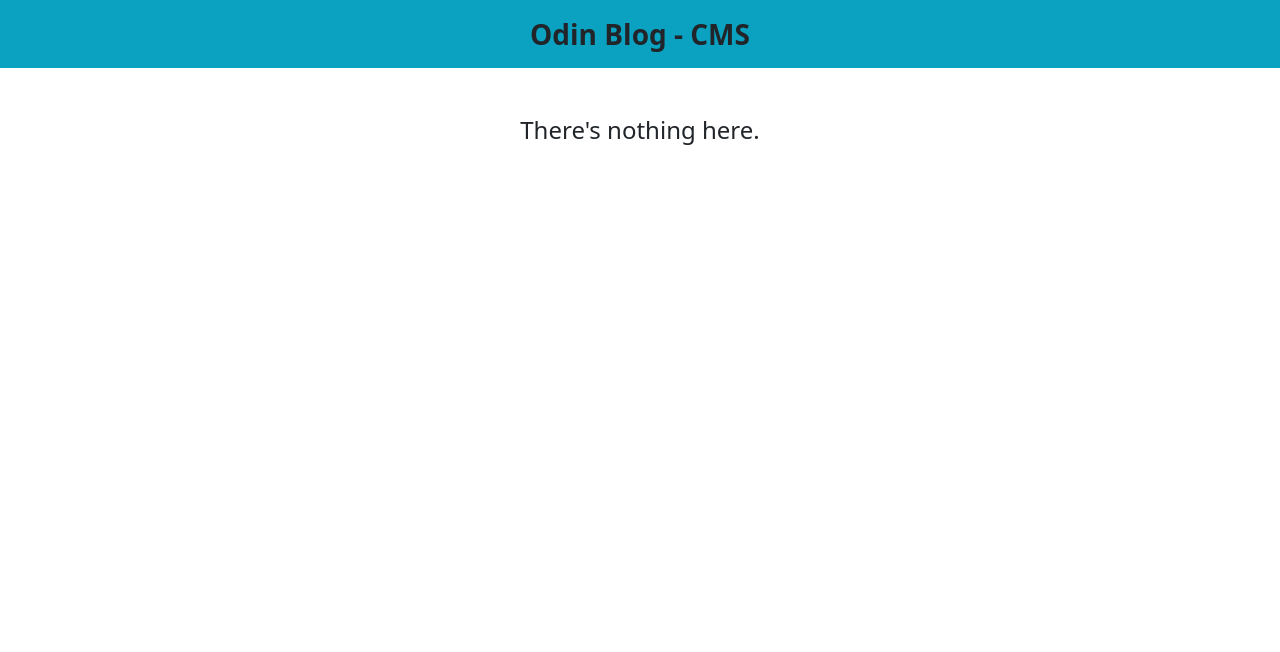
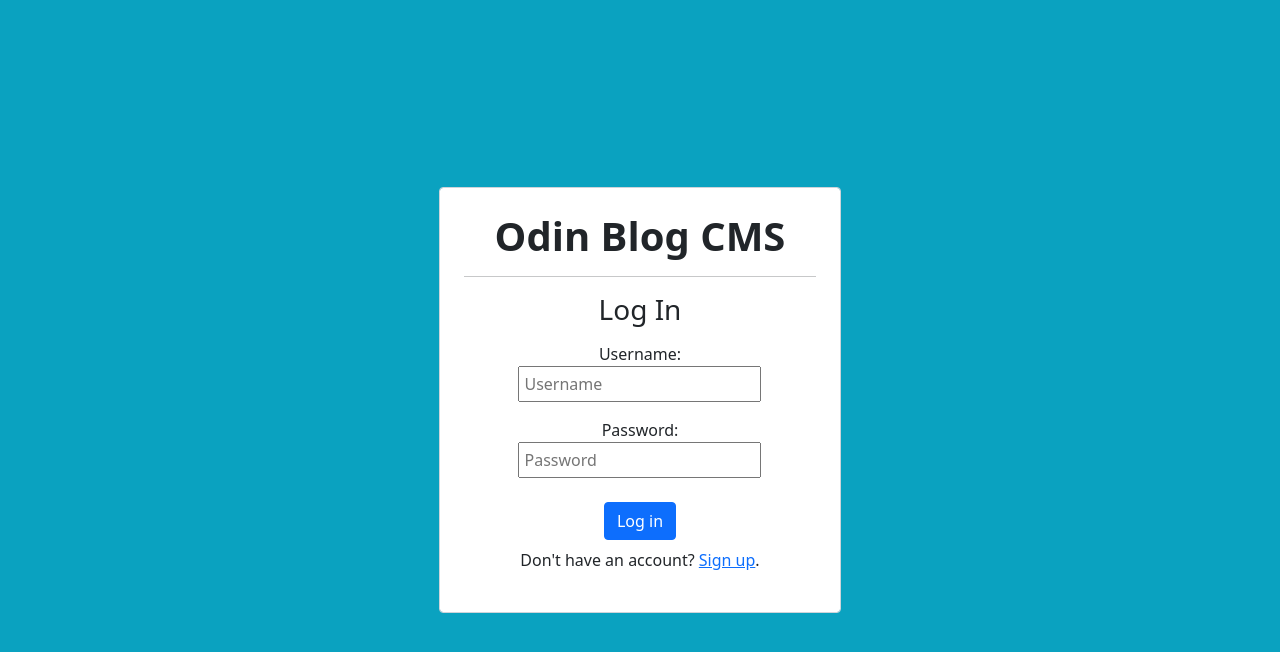
Before and after one commit to gabrielmj23/Odin-Blog-CMS, a React (Create React App) app: page /login in a window 1280 px wide. Shown: the top 652 px of the page. Built offline with nearby package versions, Linux system fonts and the light colour scheme.

Commit message:
Added login page and functionality, fixed some urls on fetch functions

```diff
--- a/src/App.js
+++ b/src/App.js
@@ -1,6 +1,16 @@
-import { Outlet } from "react-router-dom";
+import { useEffect } from "react";
+import { useNavigate, Outlet } from "react-router-dom";
 
 function App() {
+  const navigate = useNavigate();
+
+  // Check if user is logged in
+  useEffect(() => {
+    if (!localStorage.getItem('token')) {
+      navigate('/login');
+    }
+  }, [navigate]);
+
   return (
     <div>
       <header>
--- a/src/index.js
+++ b/src/index.js
@@ -4,6 +4,7 @@ import { BrowserRouter, Routes, Route } from 'react-router-dom';
 
 // Components
 import App from './App';
+import LogIn from './routes/LogIn';
 import Posts from './routes/Posts';
 import PostCreate from './routes/PostCreate';
 import PostView from './routes/PostView';
@@ -15,6 +16,7 @@ ReactDOM.render(
   <React.StrictMode>
     <BrowserRouter>
       <Routes>
+        <Route path='/login' element={<LogIn />} />
         <Route path='/' element={<App />}>
           <Route index element={<Posts />} />
           <Route path='/posts/new' element={<PostCreate />} />
--- /dev/null
+++ b/src/routes/LogIn.jsx
@@ -0,0 +1,106 @@
+import { useState } from 'react';
+import { useNavigate, Link } from 'react-router-dom';
+
+function LogIn() {
+  const navigate = useNavigate();
+
+  // User state variables
+  const [username, setUsername] = useState('');
+  const [password, setPassword] = useState('');
+  const [error, setError] = useState('');
+
+  const loginUser = async () => {
+    const url = 'https://gabrielm-odin-blog-api.herokuapp.com/api/login';
+    const fetchBody = {
+      username: username,
+      password: password
+    };
+
+    try {
+      const response = await fetch(url, {
+        method: 'POST',
+        mode: 'cors',
+        headers: { 'Content-Type': 'application/json' },
+        body: JSON.stringify(fetchBody)
+      });
+
+      const data = await response.json();
+
+      // Log in successful
+      if (response.status === 200) {
+        setError('');
+        localStorage.setItem('username', data.user.username);
+        localStorage.setItem('token', data.token);
+        navigate('/');
+      } else {
+        // Show error message
+        setError(data.message);
+      }
+      return false;
+    } catch (err) {
+      console.log('Error: ', err);
+    }
+  }
+
+  const handleSubmit = (e) => {
+    loginUser();
+    e.preventDefault();
+  }
+
+  return (
+    <div className='container vh-100' style={{
+      backgroundColor: '#0aa2c0',
+      minWidth: '100vw'
+    }}>
+      <div className='row vh-100 align-items-center'>
+        <div className='col-4'></div>
+
+        <div className='col-4'>
+          <form className='form-control text-center p-4' onSubmit={(e) => {handleSubmit(e)}}>
+            <h1 className='fw-bold mb-3'>Odin Blog CMS</h1>
+            <hr/>
+            <h3 className='mb-3'>Log In</h3>
+            <div className='form-group mb-3'>
+              <label htmlFor='username'>Username:</label><br/>
+              <input
+              id='username'
+              name='username'
+              type='text'
+              placeholder='Username'
+              className='p-1'
+              required
+              onChange={e => setUsername(e.target.value)}
+              value={username}
+              />
+            </div>
+
+            <div className='form-group mb-4'>
+              <label htmlFor='password'>Password:</label><br/>
+              <input
+              id='password'
+              name='password'
+              type='password'
+              placeholder='Password'
+              className='p-1'
+              autoComplete='off'
+              required
+              onChange={e => setPassword(e.target.value)}
+              value={password}
+              />
+            </div>
+            <button className='btn btn-primary mb-2' type='submit'>Log in</button>
+            {
+              error.length > 0 &&
+                (<p className='text-danger'>{error}</p>)
+            }
+            <p>Don't have an account? <Link to='/signup'>Sign up</Link>.</p>
+          </form>
+        </div>
+
+        <div className='col-4'></div>
+      </div>
+    </div>
+  )
+}
+
+export default LogIn;
--- a/src/routes/PostForm.jsx
+++ b/src/routes/PostForm.jsx
@@ -26,8 +26,8 @@ function PostForm(props) {
   // Function to PUT or POST (update or create) through API
   const submitPost = async () => {
     const url = props.update ?
-      `http://gabrielm-odin-blog-api.herokuapp.com/api/posts/${params.postId}` :
-      'http://gabrielm-odin-blog-api.herokuapp.com/api/posts';
+      `https://gabrielm-odin-blog-api.herokuapp.com/api/posts/${params.postId}` :
+      'https://gabrielm-odin-blog-api.herokuapp.com/api/posts';
 
     const fetchBody = {
       title: title,
@@ -79,6 +79,7 @@ function PostForm(props) {
         }}
         type='text'
         placeholder='Post title'
+        required
         onChange={e => setTitle(e.target.value)}
         value={title}
         />
@@ -92,6 +93,7 @@ function PostForm(props) {
         style={{
           width: '100%'
         }}
+        required
         onChange={e => setDescription(e.target.value)}
         value={description}
         ></textarea>
@@ -105,6 +107,7 @@ function PostForm(props) {
         style={{
           width: '100%'
         }}
+        required
         onChange={e => setBody(e.target.value)}
         value={body}
         ></textarea>
--- a/src/routes/PostUpdate.jsx
+++ b/src/routes/PostUpdate.jsx
@@ -10,7 +10,7 @@ function PostUpdate() {
   useEffect(() => {
     // Fetch post info to fill post form
     const fetchPost = async () => {
-      const url = `http://gabrielm-odin-blog-api.herokuapp.com/api/posts/${params.postId}`;
+      const url = `https://gabrielm-odin-blog-api.herokuapp.com/api/posts/${params.postId}`;
       try {
         const response = await fetch(url, {
           method: 'GET',
--- a/src/routes/Posts.jsx
+++ b/src/routes/Posts.jsx
@@ -82,7 +82,7 @@ function Posts() {
         <div className='col-1'></div>
 
         <div className='col-10 text-center'>
-          <h3>Welcome, blogger!</h3>
+          <h3>Welcome, {localStorage.getItem('username')}!</h3>
           <h5>Here are your posts</h5>
           <div className='text-end' style={{width: '92%'}}>
             <Link to={`/posts/new`}>
```
Also changed, not shown: src/logo.svg (deleted).
